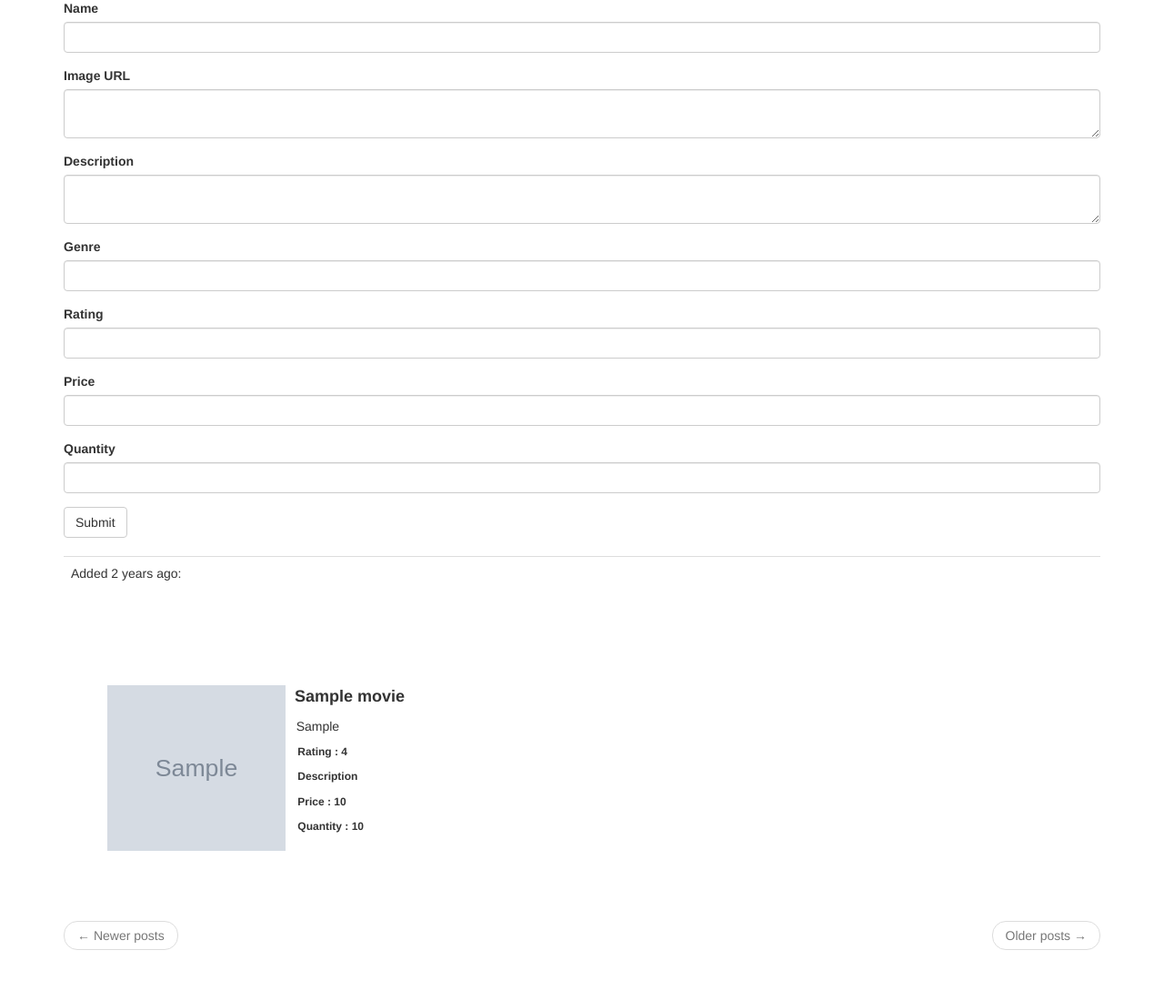
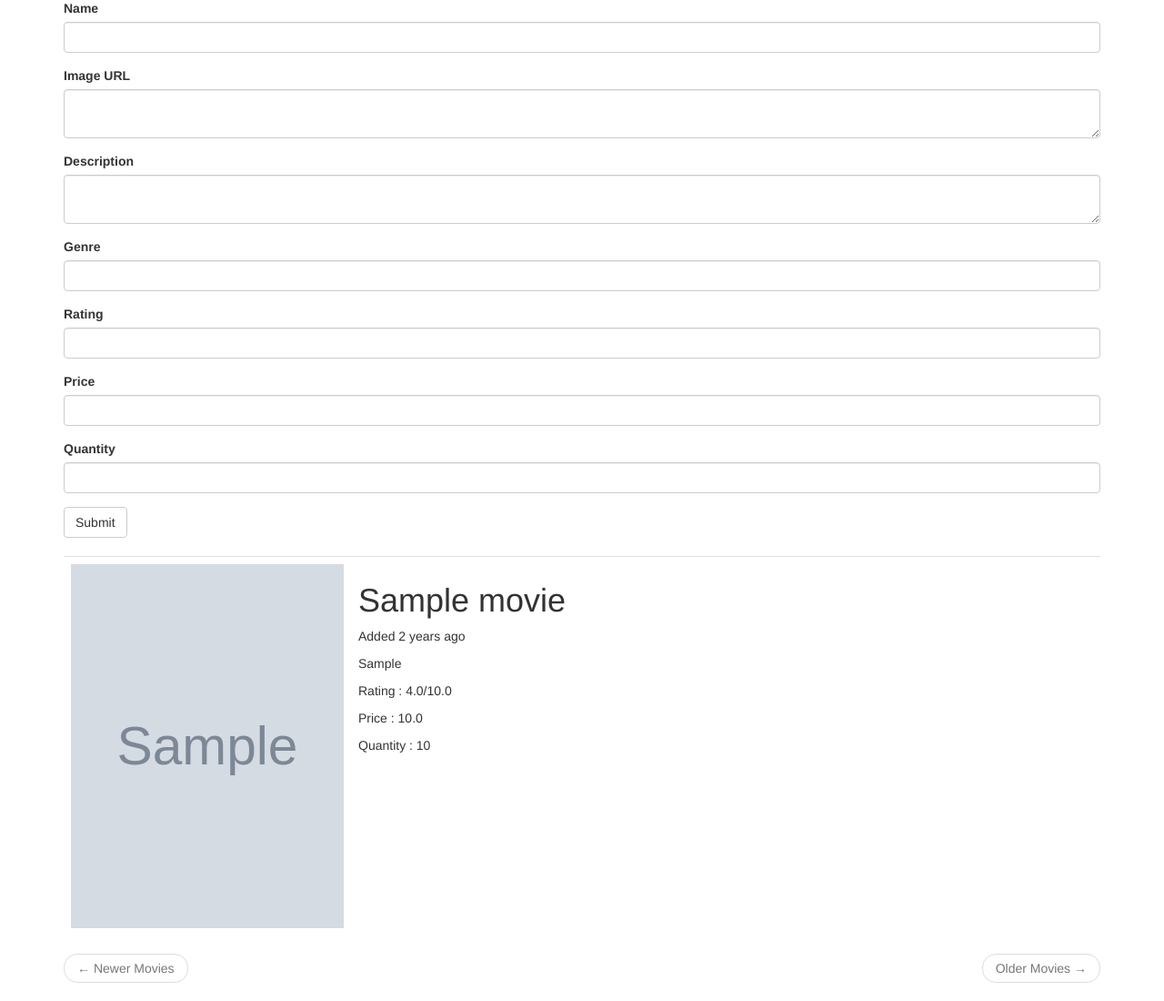
Before and after one commit to rohit-ranjan-tfj/VRS, a Flask app: page / in a window 1280 px wide. Shown: the part 143-1243 px from the top of the page at 91% size. Before the commit the page ends 1187 px from the top, so only its background shows below. Run offline with Flask 2, Linux system fonts and the light colour scheme; a user stored in the database is signed in; tables that the repository leaves empty hold one stand-in row (values such as "Sample post"); grey boxes marked "Sample" are stand-in pictures; some libraries are stand-ins or nearby versions.

Commit message:
Movie Page added

```diff
--- a/app/forms.py
+++ b/app/forms.py
@@ -1,6 +1,6 @@
 from flask_wtf import FlaskForm
 from wtforms import StringField, PasswordField, BooleanField, SubmitField, \
-    TextAreaField, IntegerField
+    TextAreaField, IntegerField, FloatField
 from wtforms.validators import ValidationError, DataRequired, Email, EqualTo, \
     Length,NumberRange
 from app import app
@@ -99,7 +99,7 @@ class MovieForm(FlaskForm):
     img_path = TextAreaField('Image URL', validators=[DataRequired()])
     description = TextAreaField('Description', validators=[DataRequired()])
     genre = StringField('Genre', validators=[DataRequired()])
-    rating = IntegerField('Rating', validators=[DataRequired(),NumberRange(min=1,max=10)])
-    price = IntegerField('Price', validators=[DataRequired(),NumberRange(min=1,max=1000)])
+    rating = FloatField('Rating', validators=[DataRequired(),NumberRange(min=1,max=10)])
+    price = FloatField('Price', validators=[DataRequired(),NumberRange(min=1,max=1000)])
     quantity = IntegerField('Quantity', validators=[DataRequired(),NumberRange(min=1,max=1000)])
     submit = SubmitField('Submit')
--- a/app/models.py
+++ b/app/models.py
@@ -105,8 +105,8 @@ class Movie(db.Model):
     img_path = db.Column(db.String(140))
     description = db.Column(db.String(140))
     genre = db.Column(db.String(40))
-    rating = db.Column(db.Integer)
-    price = db.Column(db.Integer)
+    rating = db.Column(db.Float)
+    price = db.Column(db.Float)
     quantity = db.Column(db.Integer)
     timestamp = db.Column(db.DateTime, index=True, default=datetime.utcnow)
 
--- a/app/routes.py
+++ b/app/routes.py
@@ -158,6 +158,21 @@ def user(username):
                            next_url=next_url, prev_url=prev_url, form=form)
 
 
+@app.route('/movie/<id>')
+@login_required
+def movie(id):
+    movie = Movie.query.filter_by(id=id).first_or_404()
+    page = request.args.get('page', 1, type=int)
+    movies = Movie.query.order_by(Movie.timestamp.desc()).paginate(
+        page, app.config['MOVIES_PER_PAGE'], False)
+    next_url = url_for('movie',id=Movie.query.order_by(Movie.id.data)[-1], page=movies.next_num) \
+        if movies.has_next else None
+    prev_url = url_for('movie',id=Movie.query.order_by(Movie.id.data)[0], page=movies.prev_num) \
+        if movies.has_prev else None
+    return render_template('movie.html', movie=movie, movies=movies.items,
+                           next_url=next_url, prev_url=prev_url)
+
+
 @app.route('/edit_profile', methods=['GET', 'POST'])
 @login_required
 def edit_profile():
--- a/app/templates/_movie.html
+++ b/app/templates/_movie.html
@@ -1,31 +1,15 @@
     <table class="table table-hover">
         <tr>
+            <td width="300px"><img width="300" height="400" src="{{ movie.img_path }}" alt="https://previews.123rf.com/images/pavelstasevich/pavelstasevich1811/pavelstasevich181101028/112815904-.jpg"></td>
             <td>
-                Added {{ moment(movie.timestamp).fromNow() }}:
-                <!-- <br>
-                {{ movie.name }}
-                <br>
-                {{ movie.genre }}
-                <br>
-                {{ movie.description }}
-                <br>
-                {{ movie.rating }}
-                <br>
-                {{ movie.price }} -->
-                <p>&nbsp;</p>
-                <h2 style="color: #2e6c80;">&nbsp;</h2>
-                <p>&nbsp;</p>
-                <ol style="list-style: none; font-size: 14px; line-height: 32px; font-weight: bold;">
-                <li style="clear: both;"><img style="float: left;" src="{{ movie.img_path }}" ) width="196" height="182" /></li>
-                </ol>
-                <p style="font-size: 18px;"><strong>&nbsp; {{ movie.name }}&nbsp; &nbsp; &nbsp; &nbsp;</strong></p>
-                <p style="font-size: 14px;">&nbsp; &nbsp;{{ movie.genre }}</p>
-                <p style="font-size: 12px;">&nbsp; &nbsp;<strong> Rating : {{ movie.rating }}</strong></p>
-                <p style="font-size: 12px;"><strong><span style="font-size: 12px;">&nbsp; &nbsp; Description</span></strong></p>
-                <p style="font-size: 12px;"><strong><span style="font-size: 12px;">&nbsp; &nbsp; Price : {{ movie.price }}&nbsp;</span></strong></p>
-                <p style="font-size: 12px;"><strong><span style="font-size: 12px;">&nbsp; &nbsp; Quantity : {{ movie.quantity }}&nbsp;</span></strong></p>
-                <p style="font-size: 12px;">&nbsp;</p>
-                <p><strong>&nbsp;&nbsp;</strong></p>
+                <h1>{{ movie.name }}</h1>
+                {% if movie.timestamp %}
+                <p>Added {{ moment(movie.timestamp).fromNow() }}</p>
+                {% endif %}
+                <p>{{ movie.genre }}</p>
+                <p>Rating : {{ movie.rating }}/10.0</p>
+                <p>Price : {{ movie.price }}</p>
+                <p>Quantity : {{ movie.quantity }}</p>
             </td>
         </tr>
     </table>
--- a/app/templates/index.html
+++ b/app/templates/index.html
@@ -17,12 +17,12 @@
         <ul class="pager">
             <li class="previous{% if not prev_url %} disabled{% endif %}">
                 <a href="{{ prev_url or '#' }}">
-                    <span aria-hidden="true">&larr;</span> Newer posts
+                    <span aria-hidden="true">&larr;</span> Newer Movies
                 </a>
             </li>
             <li class="next{% if not next_url %} disabled{% endif %}">
                 <a href="{{ next_url or '#' }}">
-                    Older posts <span aria-hidden="true">&rarr;</span>
+                    Older Movies <span aria-hidden="true">&rarr;</span>
                 </a>
             </li>
         </ul>
```
Also changed, not shown: Data/movies.txt (added, +20 -0 lines), app/templates/movie.html (added, +34 -0 lines), static/imgs/1.png (deleted).
